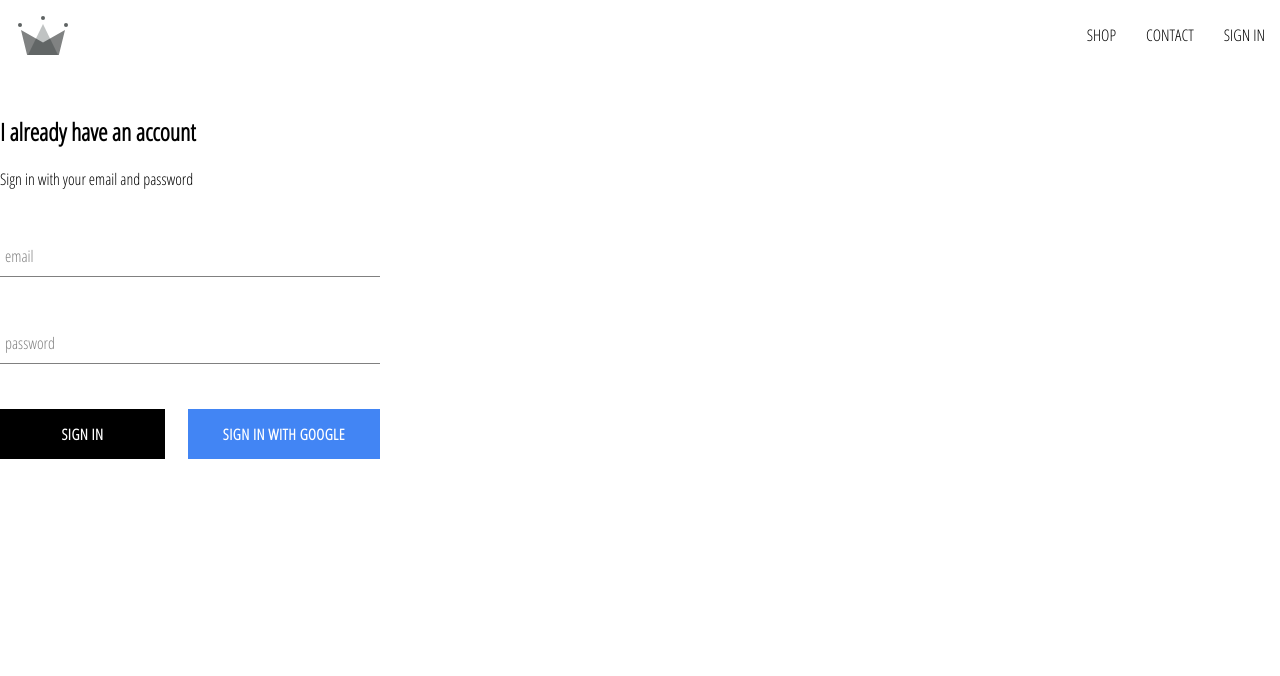
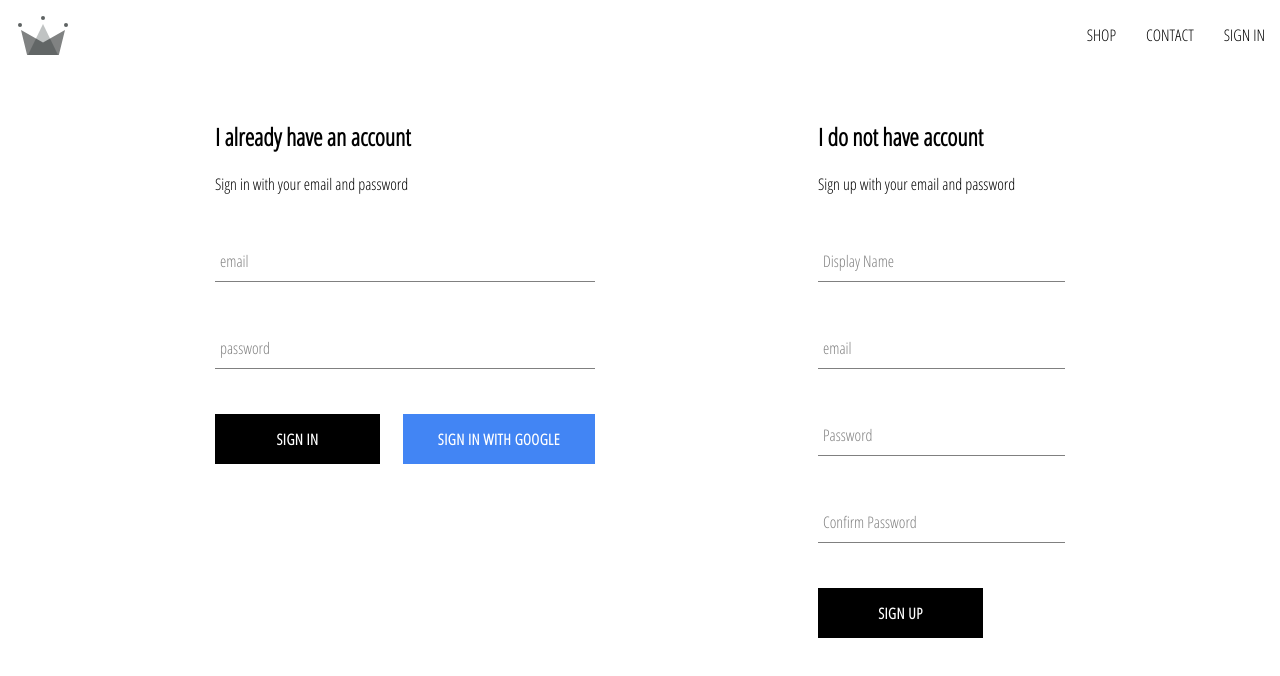
Before and after one commit to eduardserei/crwn-clothing, a React (Create React App) app: page /signin in a window 1280 px wide. Shown: the top 676 px of the page. Built offline with nearby package versions, Linux system fonts and the light colour scheme; no server answers.

Commit message:
implemented firebase utils, included ability to store authenticated users in database

```diff
--- a/src/App.js
+++ b/src/App.js
@@ -6,7 +6,7 @@
 import ShopPage from './pages/shop/shop.component';
 import SignInAndSignUpPage from './pages/sign-in-and-sign-up/sign-in-and-sign-up.component';
 import Header from './components/header/header.component';
-import { auth } from './firebase/firebase.utils';
+import { auth, createUserProfileDocument } from './firebase/firebase.utils';
 
 class App extends React.Component{
   constructor() {
@@ -20,10 +20,26 @@
   unsubscribeFromAuth = null;
 
   componentDidMount() {
-    this.unsubscribeFromAuth = auth.onAuthStateChanged(user => {
-      this.setState({ currentUser: user });
+    this.unsubscribeFromAuth = auth.onAuthStateChanged(async userAuth => {
 
-      console.log(user);
+      if(userAuth) {
+        const userRef = await createUserProfileDocument(userAuth);
+
+        userRef.onSnapshot(snapShot => {
+          this.setState({
+            currentUser: {
+              id: snapShot.id,
+              ...snapShot.data()
+            }
+          })
+          console.log(this.state);
+        });
+
+      } else {
+        // if logged out set user to null
+        this.setState({currentUser: userAuth});
+      }
+
     })
   }
 
--- /dev/null
+++ b/src/components/sign-up/sign-up.component.jsx
@@ -0,0 +1,101 @@
+import React from 'react';
+
+import FormInput from '../form-input/form-input.component';
+import CustomButton from '../custom-button/custom-button.component';
+
+import { auth, createUserProfileDocument } from '../../firebase/firebase.utils';
+
+import './sign-up.styles.scss';
+
+class SignUp extends React.Component {
+    constructor() {
+        super();
+
+        this.state = {
+            displayName: '',
+            email: '',
+            password: '',
+            confirmPassword: ''
+        }
+    }
+
+    handleSubmit = async event => {
+        event.preventDefault();
+        const {displayName, email, password, confirmPassword} = this.state;
+
+        if(password !== confirmPassword) {
+            alert("passwords don't match");
+            return;
+        }
+
+        try {
+            const { user } = await auth.createUserWithEmailAndPassword(email, password);
+
+            createUserProfileDocument(user, { displayName });
+
+            this.setState({
+                displayName: '',
+                email: '',
+                password: '',
+                confirmPassword: ''
+            });
+
+        } catch (error) {
+            console.error(error);
+        }
+
+    }
+
+    handleChange = event => {
+        const { name, value } = event.target;
+
+        this.setState({ [name]: value });
+    }
+
+    render() {
+        const {displayName, email, password, confirmPassword} = this.state;
+        return(
+            <div className="sign-up">
+                <h2 className='title'>I do not have account</h2>
+                <span>Sign up with your email and password</span>
+                <form className='sign-up-form' onSubmit={this.handleSubmit}>
+                    <FormInput
+                        type='text'
+                        name='displayName'
+                        value={displayName}
+                        onChange={this.handleChange}
+                        label='Display Name'
+                        required
+                    />
+                    <FormInput
+                        type='email'
+                        name='email'
+                        value={email}
+                        onChange={this.handleChange}
+                        label='email'
+                        required
+                    />
+                    <FormInput
+                        type='password'
+                        name='password'
+                        value={password}
+                        onChange={this.handleChange}
+                        label='Password'
+                        required
+                    />
+                    <FormInput
+                        type='password'
+                        name='confirmPassword'
+                        value={confirmPassword}
+                        onChange={this.handleChange}
+                        label='Confirm Password'
+                        required
+                    />
+                    <CustomButton type='submit'>SIGN UP</CustomButton>
+                </form>
+            </div>
+        )
+    }
+}
+
+export default SignUp;
--- /dev/null
+++ b/src/components/sign-up/sign-up.styles.scss
@@ -0,0 +1,10 @@
+.sing-up {
+    display: flex;
+    flex-direction: column;
+    width: 380px;
+
+    .title {
+        margin: 10px 0;
+    }
+
+}
--- a/src/firebase/firebase.utils.js
+++ b/src/firebase/firebase.utils.js
@@ -12,6 +12,30 @@
     measurementId: "G-K20VX2TBW4"
 }
 
+export const createUserProfileDocument = async (userAuth, additionalData) => {
+    if(!userAuth) return;
+
+    const userRef = firestore.doc(`users/${userAuth.uid}`);
+
+    const snapShot = await userRef.get();
+
+    if(!snapShot.exists) {
+        const { displayName, email } = userAuth;
+        const createdAt = new Date();
+
+        try {
+            await userRef.set({
+                displayName, email, createdAt, ...additionalData
+            })
+        } catch (error) {
+            console.log('error creating user', error.message);
+        }
+    }
+
+    return userRef;
+
+}
+
 firebase.initializeApp(config);
 
 export const auth = firebase.auth();
--- a/src/pages/sign-in-and-sign-up/sign-in-and-sign-up.component.jsx
+++ b/src/pages/sign-in-and-sign-up/sign-in-and-sign-up.component.jsx
@@ -1,12 +1,14 @@
 import React from 'react';
 
 import SignIn from '../../components/sign-in/sign-in.component';
+import SignUp from '../../components/sign-up/sign-up.component';
 
 import  './sign-in-and-sign-up.styles.scss';
 
 const signInAndSignUpPage = () => (
     <div className="sign-in-and-sign-up">
         <SignIn/>
+        <SignUp/>
     </div>
 );
 
--- a/src/pages/sign-in-and-sign-up/sign-in-and-sign-up.styles.scss
+++ b/src/pages/sign-in-and-sign-up/sign-in-and-sign-up.styles.scss
@@ -0,0 +1,6 @@
+.sign-in-and-sign-up{
+    width: 850px;
+    display: flex;
+    justify-content: space-between;
+    margin: 30px auto;
+}
```
